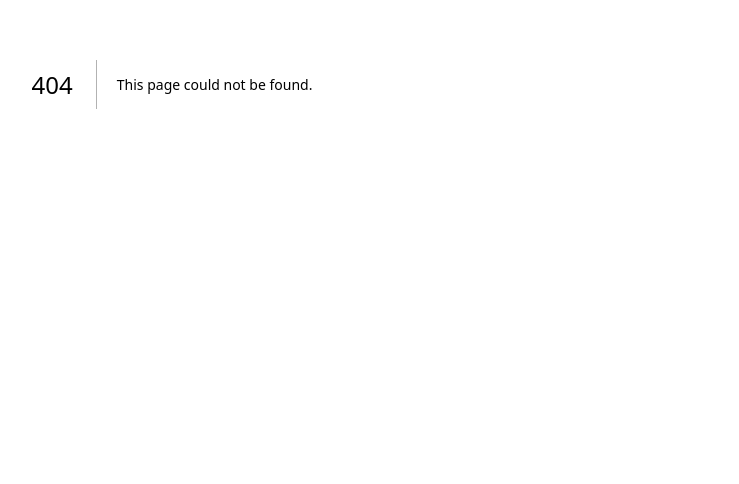
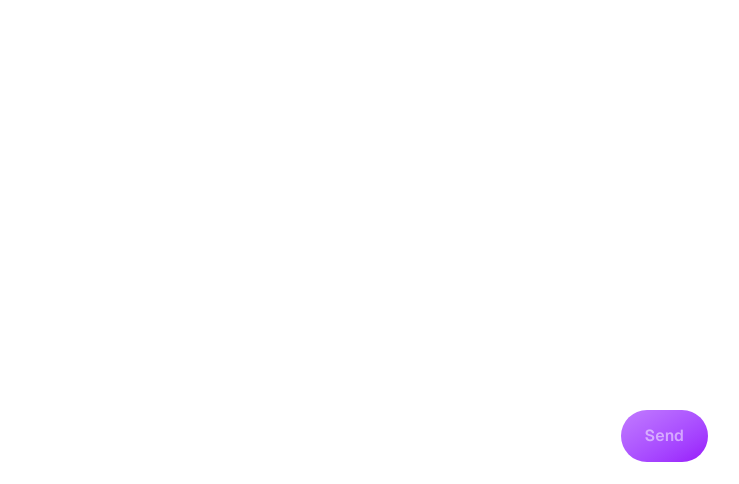
Before and after one commit to hasnat-shohag/ai-sdk-exploring-vercel, a Next.js app: page /structured-data in a window 1280 px wide. Before the commit this address had no page. Shown: the part 316-800 px from the top of the page, without its empty margins (468-1207 px from the left). Built offline with nearby package versions, Linux system fonts and the light colour scheme.

Commit message:
api and basic ui for structured data

```diff
--- /dev/null
+++ b/src/app/(ui)/structured-data/page.tsx
@@ -0,0 +1,111 @@
+"use client";
+import { recipeSchema } from "@/app/api/structured-data/schema";
+import { experimental_useObject as useObject } from "@ai-sdk/react";
+import { Pause } from "lucide-react";
+import { useState } from "react";
+
+export default function ChatInterface() {
+	const [dish, setDish] = useState("");
+	const { object, submit, isLoading, error, stop } = useObject({
+		api: "/api/structured-data",
+		schema: recipeSchema,
+	});
+
+	const handleSubmit = (e: React.FormEvent<HTMLFormElement>) => {
+		e.preventDefault();
+		submit({
+			recipe: dish,
+		});
+		setDish("");
+	};
+
+	return (
+		<div className='h-screen flex flex-col bg-gradient-to-br font-sans'>
+			<div className='flex-1 overflow-y-auto p-6'>
+				{isLoading && <div className='mx-20'>Loading...</div>}
+				{error && <div className='text-red-500 mx-20'>{error?.message}</div>}
+				{object && object.recipe && (
+					<div className='mx-20'>
+						<div className='bg-white/10 rounded-xl shadow-lg p-8 mb-8 border border-white/20 backdrop-blur-md'>
+							<h2 className='text-3xl font-bold text-purple-600 mb-4'>
+								{object.recipe.name}
+							</h2>
+							<div className='mb-6'>
+								<h3 className='text-xl font-semibold text-purple-400 mb-2'>
+									Ingredients
+								</h3>
+								<ul className='list-disc list-inside space-y-2'>
+									{Array.isArray(object.recipe.ingredients) &&
+										object.recipe.ingredients.map((ingredient, idx) =>
+											ingredient &&
+											typeof ingredient.name === "string" &&
+											typeof ingredient.amount === "string" ? (
+												<li key={idx} className='text-base text-white/90'>
+													<span className='font-medium text-purple-300'>
+														{ingredient.name}
+													</span>
+													: {ingredient.amount}
+												</li>
+											) : null
+										)}
+								</ul>
+							</div>
+							<div>
+								<h3 className='text-xl font-semibold text-purple-400 mb-2'>
+									Steps
+								</h3>
+								<ol className='list-decimal list-inside space-y-2'>
+									{Array.isArray(object.recipe.steps) &&
+										object.recipe.steps.map((step, idx) =>
+											typeof step === "string" ? (
+												<li key={idx} className='text-base text-white/90'>
+													{step}
+												</li>
+											) : null
+										)}
+								</ol>
+							</div>
+						</div>
+					</div>
+				)}
+			</div>
+
+			{/* Input Form */}
+			<div className='bg-white/10 backdrop-blur-md p-5 lg:px-6 border-t border-white/20'>
+				<form
+					onSubmit={(e) => {
+						e.preventDefault();
+						setDish("");
+						handleSubmit(e);
+					}}
+					className='flex gap-3 items-center mx-20'
+				>
+					<input
+						type='text'
+						value={dish}
+						onChange={(e) => setDish(e.target.value)}
+						placeholder='Enter a dish name...'
+						className='flex-1 px-5 py-3.5 bg-white/10 border-2 border-white/20 rounded-full text-white placeholder-white/70 text-base outline-none transition-all duration-300 backdrop-blur-md focus:border-white/40 focus:bg-white/15 disabled:opacity-50'
+					/>
+					{isLoading ? (
+						<button
+							type='submit'
+							className='px-6 py-3.5 rounded-full cursor-pointer font-semibold text-base transition-all duration-300 flex items-center gap-2'
+							onClick={stop}
+						>
+							<Pause />
+						</button>
+					) : (
+						<button
+							type='submit'
+							disabled={isLoading || !dish.trim()}
+							className='px-6 py-3.5 rounded-full cursor-pointer font-semibold text-base transition-all duration-300 flex items-center gap-2 disabled:bg-white/20 text-white/50 bg-gradient-to-br from-purple-400 to-purple-600 hover:shadow-lg hover:scale-105'
+						>
+							Send
+						</button>
+					)}
+				</form>
+			</div>
+		</div>
+	);
+}
--- /dev/null
+++ b/src/app/api/structured-data/route.ts
@@ -0,0 +1,15 @@
+import { streamObject } from "ai";
+import { recipeSchema } from "./schema";
+import { google } from "@ai-sdk/google";
+
+export async function POST(req: Request) {
+	const { recipe } = await req.json();
+
+	const result = streamObject({
+		model: google("gemini-1.5-flash"),
+		schema: recipeSchema,
+		prompt: `generate a recipe for ${recipe}`,
+	});
+
+	return result.toTextStreamResponse();
+}
--- /dev/null
+++ b/src/app/api/structured-data/schema.ts
@@ -0,0 +1,14 @@
+import { z } from "zod";
+
+export const recipeSchema = z.object({
+	recipe: z.object({
+		name: z.string(),
+		ingredients: z.array(
+			z.object({
+				name: z.string(),
+				amount: z.string(),
+			})
+		),
+		steps: z.array(z.string()),
+	}),
+});
```
